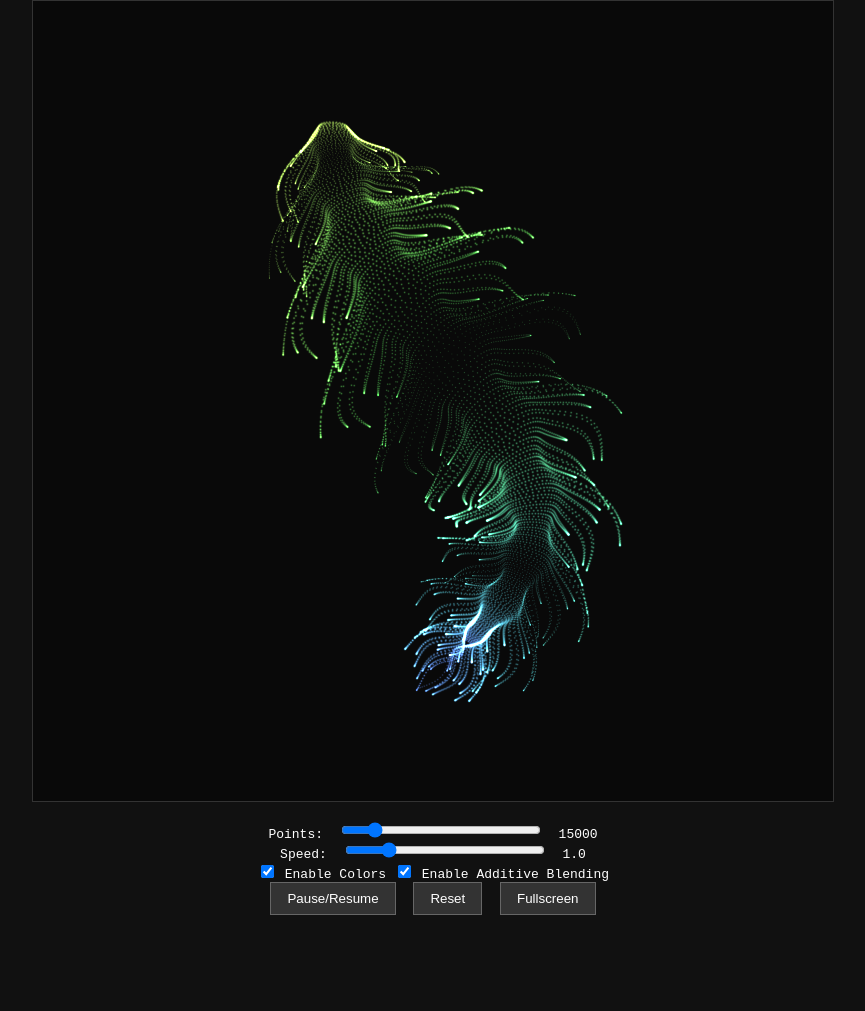
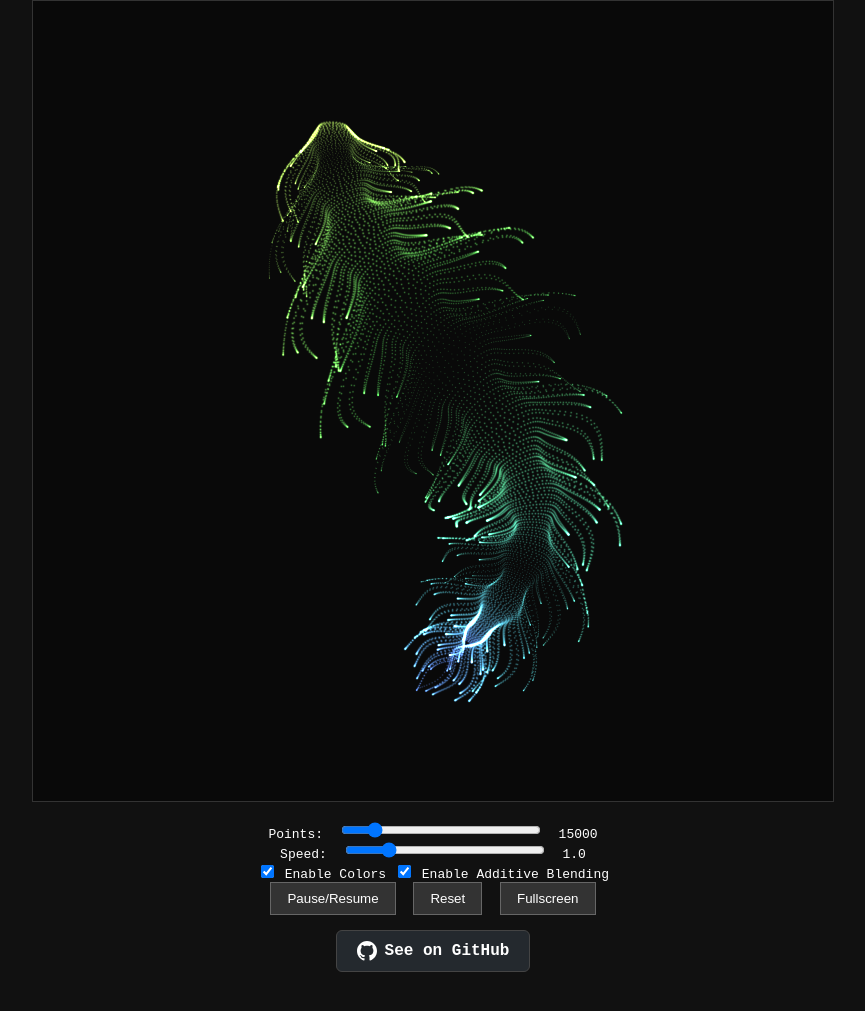
Before and after one commit to Rage997/Magnoquill-Driftflare-Quiverbloom, a plain HTML site: page index.html in a window 1280 px wide. Shown: the part 143-1154 px from the top of the page, without its empty margins (207-1072 px from the left). Before the commit the page ends 1098 px from the top, so only its background shows below. Drawn offline with Linux system fonts and the light colour scheme; animation ran at ten frames a second.

Commit message:
Added see on github button

```diff
--- a/index.html
+++ b/index.html
@@ -113,6 +113,34 @@
             0%, 100% { background-position: 0% 50%; }
             50% { background-position: 100% 50%; }
         }
+
+        .github-btn {
+            background: #24292e;
+            color: white;
+            border: 1px solid #444;
+            padding: 10px 20px;
+            font-size: 16px;
+            font-weight: bold;
+            border-radius: 6px;
+            text-decoration: none;
+            display: inline-flex;
+            align-items: center;
+            gap: 8px;
+            transition: all 0.2s ease;
+            margin-top: 15px;
+        }
+
+        .github-btn:hover {
+            background: #2c3237;
+            transform: translateY(-1px);
+            box-shadow: 0 4px 12px rgba(0, 0, 0, 0.3);
+        }
+
+        .github-icon {
+            width: 20px;
+            height: 20px;
+            fill: currentColor;
+        }
     </style>
 </head>
 <body>
@@ -154,6 +182,14 @@
             <button onclick="toggleAnimation()">Pause/Resume</button>
             <button onclick="resetTime()">Reset</button>
             <button onclick="toggleFullscreen()">Fullscreen</button>
+        </div>
+        <div>
+            <a href="https://github.com/Rage997/Magnoquill-Driftflare-Quiverbloom" target="_blank" class="github-btn">
+                <svg class="github-icon" viewBox="0 0 24 24">
+                    <path d="M12 0c-6.626 0-12 5.373-12 12 0 5.302 3.438 9.8 8.207 11.387.599.111.793-.261.793-.577v-2.234c-3.338.726-4.033-1.416-4.033-1.416-.546-1.387-1.333-1.756-1.333-1.756-1.089-.745.083-.729.083-.729 1.205.084 1.839 1.237 1.839 1.237 1.07 1.834 2.807 1.304 3.492.997.107-.775.418-1.305.762-1.604-2.665-.305-5.467-1.334-5.467-5.931 0-1.311.469-2.381 1.236-3.221-.124-.303-.535-1.524.117-3.176 0 0 1.008-.322 3.301 1.23.957-.266 1.983-.399 3.003-.404 1.02.005 2.047.138 3.006.404 2.291-1.552 3.297-1.23 3.297-1.23.653 1.653.242 2.874.118 3.176.77.84 1.235 1.911 1.235 3.221 0 4.609-2.807 5.624-5.479 5.921.43.372.823 1.102.823 2.222v3.293c0 .319.192.694.801.576 4.765-1.589 8.199-6.086 8.199-11.386 0-6.627-5.373-12-12-12z"/>
+                </svg>
+                See on GitHub
+            </a>
         </div>
     </div>
 
```
